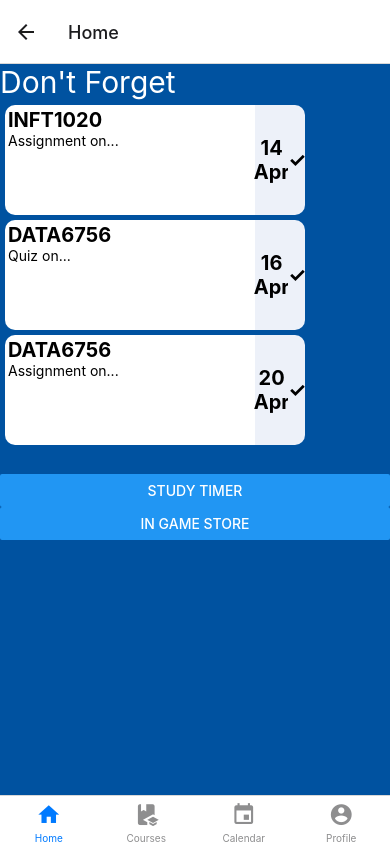
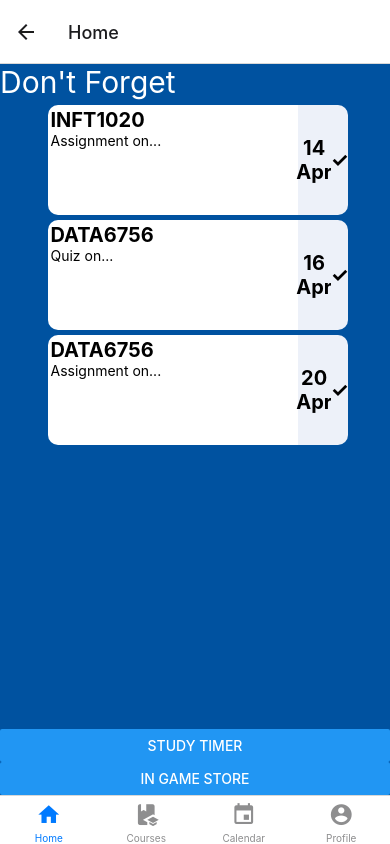
Before and after one commit to xin-shang/React_SchoolManagget, a React Native app: screen /Home in a window 390 px wide. Built offline with nearby package versions, Linux system fonts and the light colour scheme.

Commit message:
layout changes

```diff
--- a/Screens/Home.js
+++ b/Screens/Home.js
@@ -10,13 +10,14 @@ const Home = ({ navigation }) => {
         flex:1
     }}>
         <Text style={styles.headings}>Don't Forget</Text>
-        <CourseCard title="INFT1020" body="Assignment on..." day="14" month="Apr" time="2359"/>
-        <CourseCard title="DATA6756" body="Quiz on..." day="16" month="Apr" time="2300"/>
-        <CourseCard title="DATA6756" body="Assignment on..." day="20" month="Apr" time="2359"/>
+        <View style={styles.cardWrapper}>
+            <CourseCard title="INFT1020" body="Assignment on..." day="14" month="Apr" time="2359"/>
+            <CourseCard title="DATA6756" body="Quiz on..." day="16" month="Apr" time="2300"/>
+            <CourseCard title="DATA6756" body="Assignment on..." day="20" month="Apr" time="2359"/>
+        </View>
 
         <View style={{
-            flex:.25,
-            marginTop: 10,
+            flex: 1,
             justifyContent: "flex-end"
 
         }}>
@@ -33,6 +34,10 @@ const styles = StyleSheet.create({
       fontSize: 30,
       color: "#fff",
     },
+    cardWrapper: {
+        alignItems: 'center'
+
+    }
   });
 
 export default Home;
```
